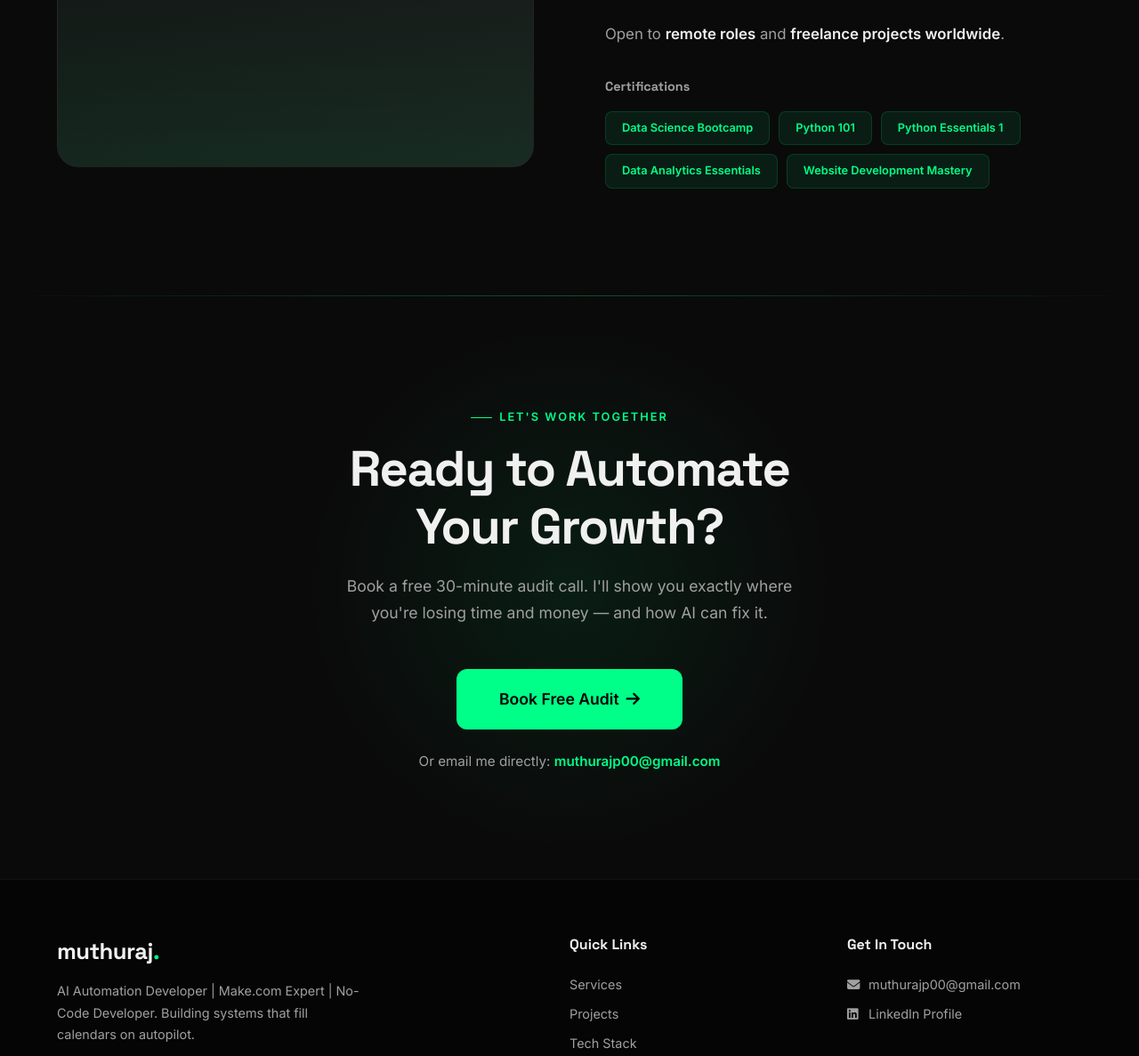
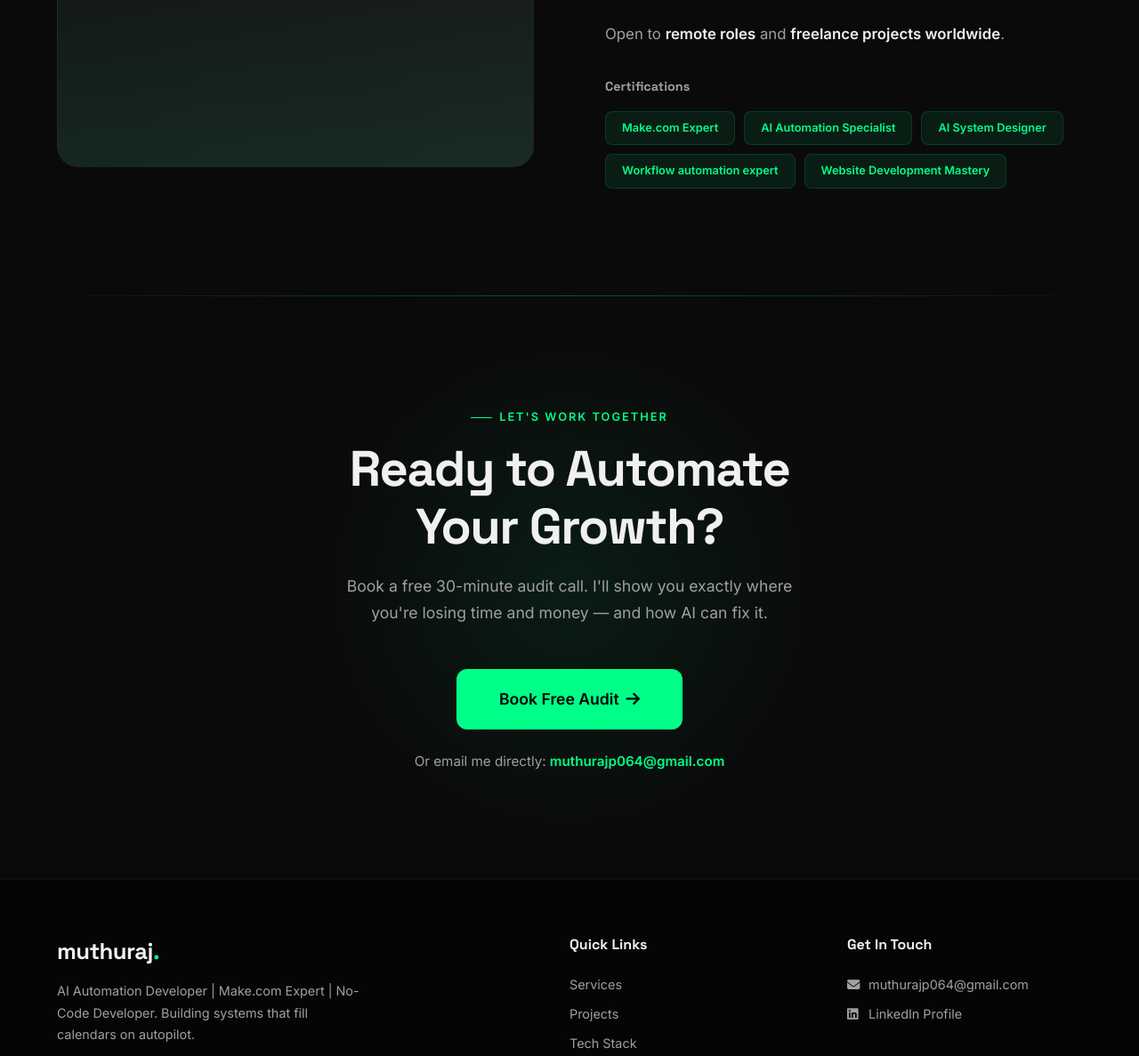
Before and after one commit to Muthu329/ai-automation-developer-portfolio, a plain HTML site: page index.html in a window 1280 px wide. Shown: the part 6623-7810 px from the top of the page at 89% size. Drawn offline with Linux system fonts and the light colour scheme.

Commit message:
Update email and LinkedIn profile links

```diff
--- a/index.html
+++ b/index.html
@@ -608,10 +608,10 @@ section{padding:120px 0}
 <p>Open to <strong>remote roles</strong> and <strong>freelance projects worldwide</strong>.</p>
 <h4 style="font-family:var(--font2);font-size:.9rem;margin-bottom:16px;color:var(--text2)">Certifications</h4>
 <div class="certs">
-<span class="cert">Data Science Bootcamp</span>
-<span class="cert">Python 101</span>
-<span class="cert">Python Essentials 1</span>
-<span class="cert">Data Analytics Essentials</span>
+<span class="cert">Make.com Expert</span>
+<span class="cert">AI Automation Specialist</span>
+<span class="cert">AI System Designer</span>
+<span class="cert">Workflow automation expert</span>
 <span class="cert">Website Development Mastery</span>
 </div>
 </div>
@@ -628,7 +628,7 @@ section{padding:120px 0}
 <h2 class="section-title">Ready to Automate<br>Your Growth?</h2>
 <p class="section-desc">Book a free 30-minute audit call. I'll show you exactly where you're losing time and money — and how AI can fix it.</p>
 <a href="mailto:muthurajp00@gmail.com?subject=Free%20Audit%20Request" class="btn btn-primary" style="font-size:1.1rem;padding:20px 48px">Book Free Audit <i class="fa-solid fa-arrow-right"></i></a>
-<p class="cta-email">Or email me directly: <a href="mailto:muthurajp00@gmail.com">muthurajp00@gmail.com</a></p>
+<p class="cta-email">Or email me directly: <a href="mailto:muthurajp00@gmail.com">muthurajp064@gmail.com</a></p>
 </div>
 </div>
 </section>
@@ -652,15 +652,15 @@ section{padding:120px 0}
 </div>
 <div class="footer-col">
 <h4>Get In Touch</h4>
-<a href="mailto:muthurajp00@gmail.com"><i class="fa-solid fa-envelope" style="width:20px"></i> muthurajp00@gmail.com</a>
-<a href="https://linkedin.com/in/muthurajp-7467a436b" target="_blank"><i class="fa-brands fa-linkedin" style="width:20px"></i> LinkedIn Profile</a>
+<a href="mailto:muthurajp064@gmail.com"><i class="fa-solid fa-envelope" style="width:20px"></i> muthurajp064@gmail.com</a>
+<a href="https://linkedin.com/in/muthuai" target="_blank"><i class="fa-brands fa-linkedin" style="width:20px"></i> LinkedIn Profile</a>
 </div>
 </div>
 <div class="footer-bottom">
 <p>© 2026 Muthuraj P. All rights reserved.</p>
 <div class="footer-social">
-<a href="mailto:muthurajp00@gmail.com" aria-label="Email"><i class="fa-solid fa-envelope"></i></a>
-<a href="https://linkedin.com/in/muthurajp-7467a436b" target="_blank" aria-label="LinkedIn"><i class="fa-brands fa-linkedin"></i></a>
+<a href="mailto:muthurajp064@gmail.com" aria-label="Email"><i class="fa-solid fa-envelope"></i></a>
+<a href="https://linkedin.com/in/muthuai" target="_blank" aria-label="LinkedIn"><i class="fa-brands fa-linkedin"></i></a>
 </div>
 </div>
 </div>
```
